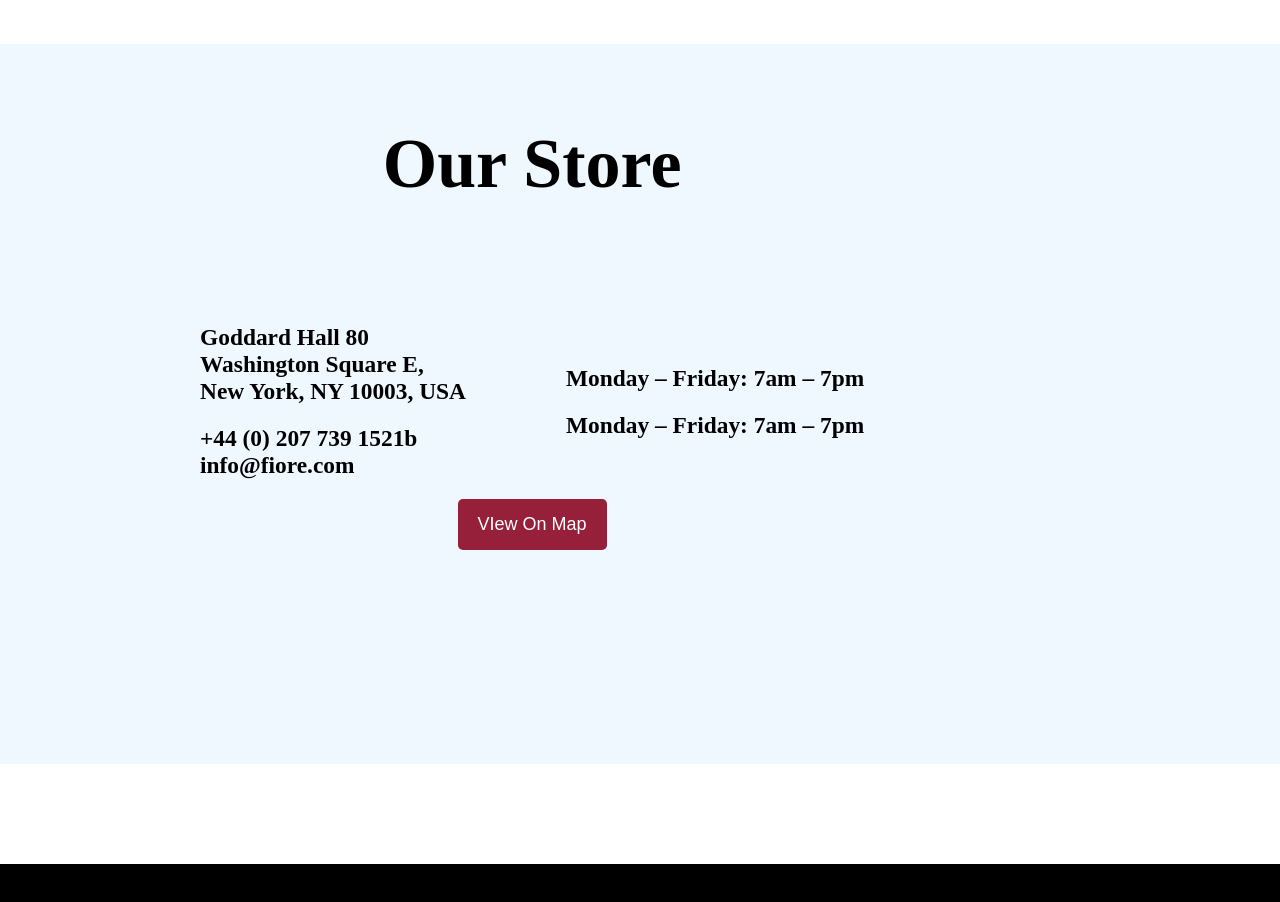
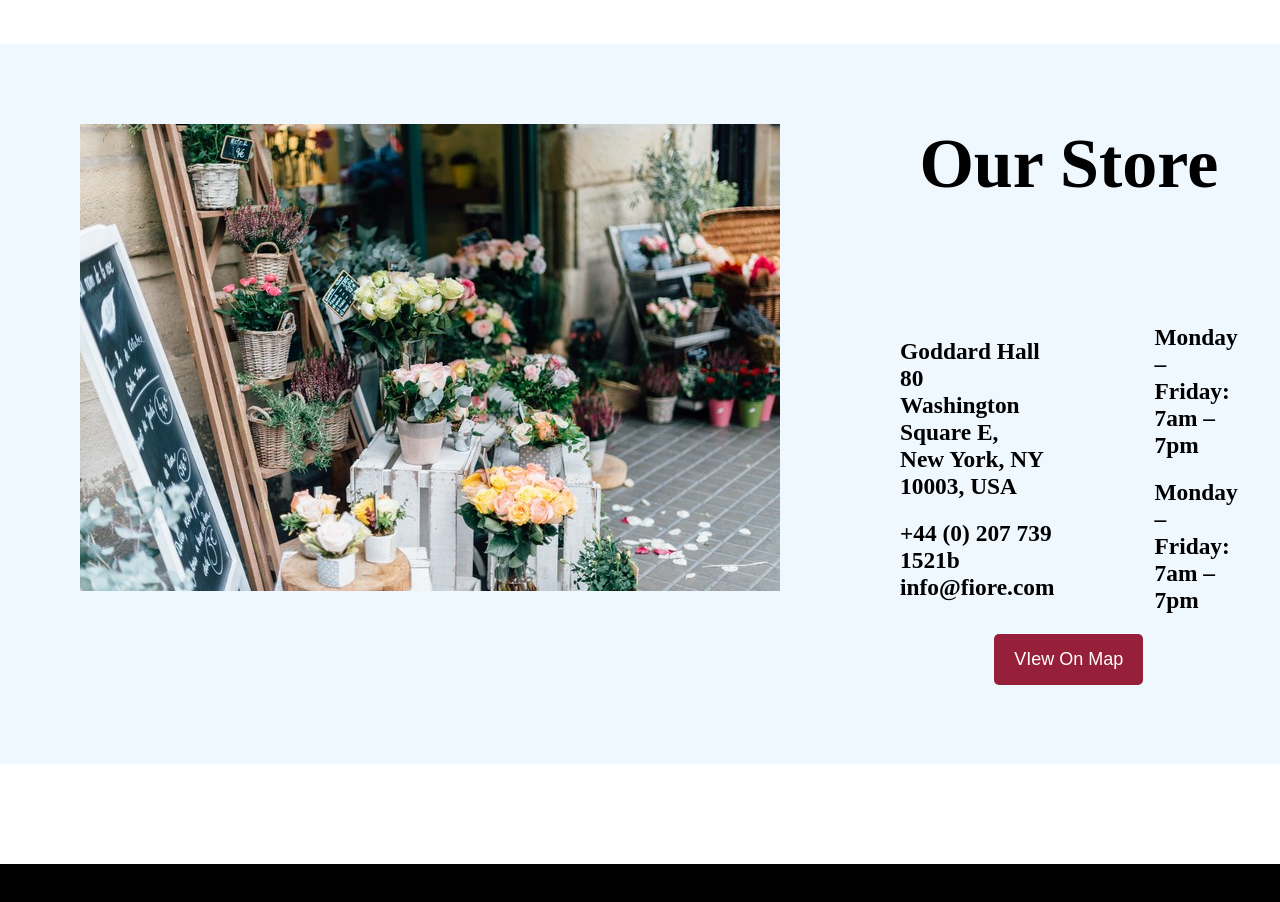
Before and after one commit to mehedihasan208/i-love-flower, a plain HTML site: page index.html in a window 1280 px wide. Shown: the part 3820-4722 px from the top of the page. Drawn offline with Linux system fonts and the light colour scheme; the site is published under a folder, as on GitHub Pages, so addresses that start at the root find nothing.

Commit message:
entry-level

```diff
--- a/index.html
+++ b/index.html
@@ -97,7 +97,7 @@
                 <section class="shop-info">
 
                     <div class="shop-location">
-                        <img src="/nature-png-images.jpg" alt="">
+                        <img src="./nature-png-images.jpg" alt="">
                     </div>
 
                     <div class="open-time">
```
